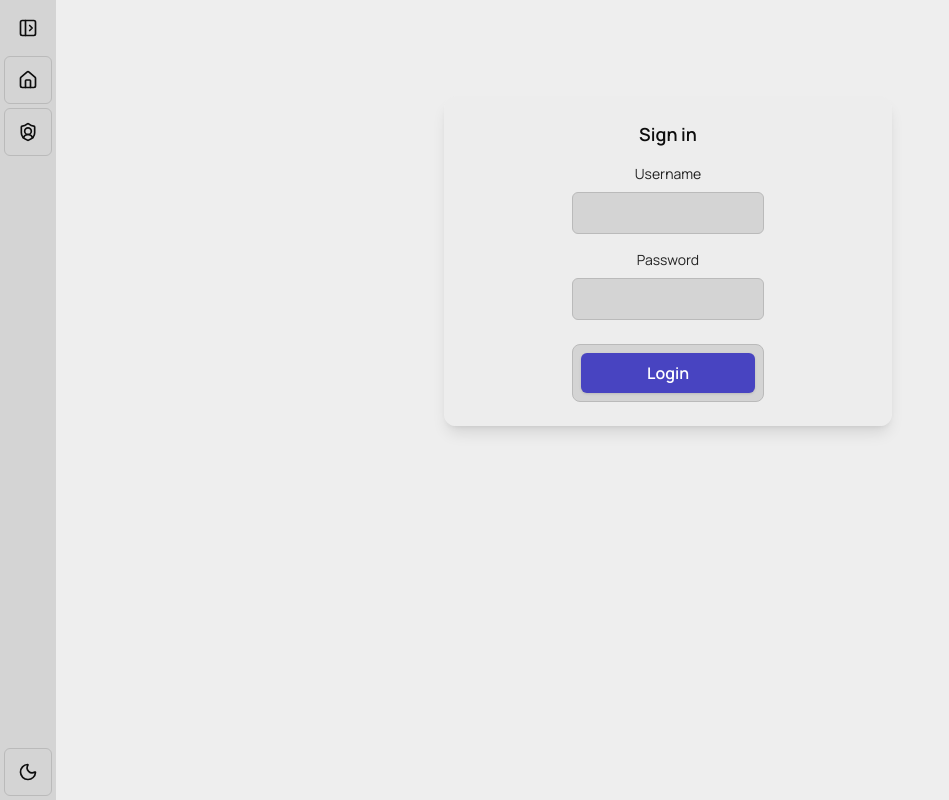
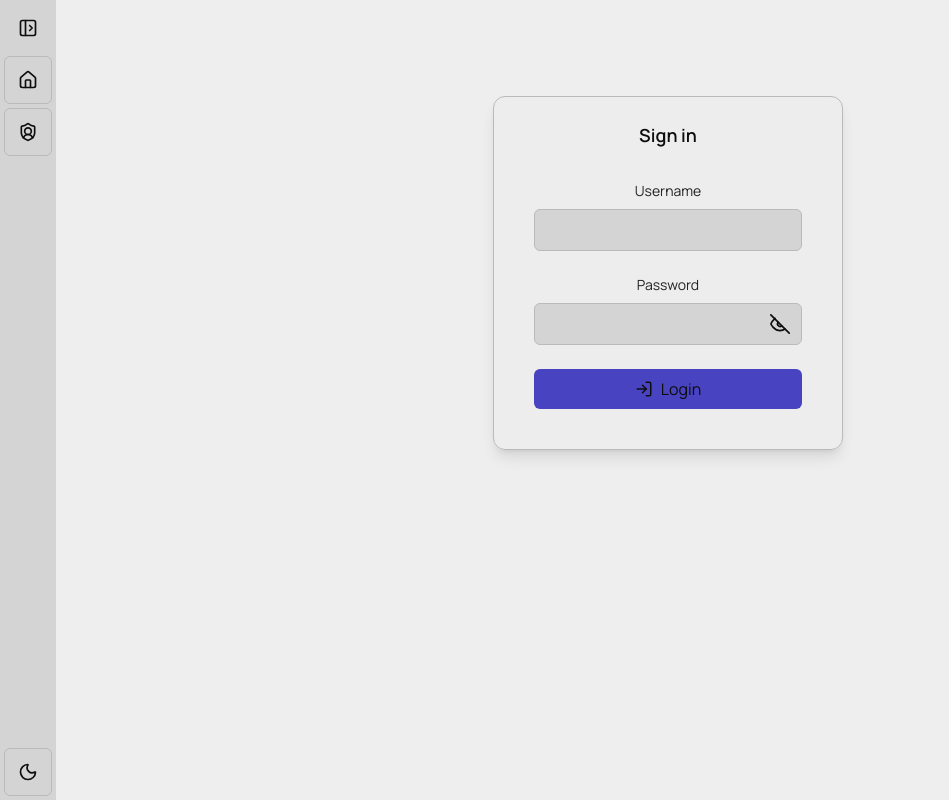
Before and after one commit to StinkyCheeseStudios/Sisyphus, a SvelteKit app: page /login in a window 1280 px wide. Shown: the whole page, without its empty margins (0-949 px from the left). Built offline with nearby package versions, Linux system fonts and the light colour scheme.

Commit message:
Made minor improvements for the login screen UI. Added a clickable toggle for the password field.

```diff
--- a/src/routes/login/+page.svelte
+++ b/src/routes/login/+page.svelte
@@ -1,31 +1,117 @@
-<form class="max-w-md mx-auto my-24 p-6 rounded-xl shadow-lg flex flex-col gap-4 bg-(--main-1)/90 dark:bg-(--main-2)/90" on:submit|preventDefault>
+<script>
+	let showPassword = false;
+</script>
+
+<div class="mx-auto w-[90%] md:w-[350px]">
+	<form
+		class="mx-auto my-24 flex flex-col gap-4 rounded-xl border border-(--main-3) bg-(--main-1)/90 p-6 shadow-lg"
+		on:submit|preventDefault
+	>
 		<h1 class="text-center text-lg font-semibold text-(--fore-1)">Sign in</h1>
 
-  <div class="field flex flex-col gap-2">
-    <label for="username" class="text-sm text-(--fore-2) text-center w-48 mx-auto">Username</label>
+		<div class="mx-auto flex w-full flex-col items-center gap-6 p-4">
+			<!-- USERNAME -->
+			<div class="field relative flex w-full flex-col gap-2">
+				<label for="username" class="mx-auto text-center text-sm text-(--fore-2)"> Username </label>
+
 				<input
 					id="username"
 					name="username"
 					type="text"
 					autocomplete="username"
-      class="form-input w-48 mx-auto px-3 py-2 rounded-md border border-(--main-3) bg-(--main-2) text-(--fore-1) focus:ring-2 focus:ring-(--accent-1) focus:border-(--accent-1)"
+					class="mx-auto form-input w-full rounded-md border border-(--main-3) bg-(--main-2) px-3 py-2 pr-10 text-(--fore-1) focus:border-(--accent-1) focus:ring-2 focus:ring-(--accent-1)"
 				/>
 			</div>
 
-  <div class="field flex flex-col gap-2">
-    <label for="password" class="text-sm text-(--fore-2) text-center w-48 mx-auto">Password</label>
+			<!-- PASSWORD -->
+			<div class="field relative flex w-full flex-col gap-2">
+				<label for="password" class="mx-auto text-center text-sm text-(--fore-2)"> Password </label>
+
+				<!-- WRAPPER: same width as the input; THIS is the element the button is positioned inside -->
+				<div class="relative mx-auto w-full">
 					<input
 						id="password"
 						name="password"
-      type="password"
+						type={showPassword ? 'text' : 'password'}
 						autocomplete="current-password"
-      class="form-input w-48 mx-auto px-3 py-2 rounded-md border border-(--main-3) bg-(--main-2) text-(--fore-1) focus:ring-2 focus:ring-(--accent-1) focus:border-(--accent-1)"
+						class="block w-full rounded-md border border-(--main-3) bg-(--main-2) px-3 py-2 pr-14 text-(--fore-1) focus:border-(--accent-1) focus:ring-2 focus:ring-(--accent-1)"
 					/>
+
+					<!-- TOGGLE: fills the input height (inset-y-0) and centers the icon with flex -->
+					<button
+						type="button"
+						class="absolute inset-y-0 right-3 z-10 flex items-center justify-center p-0 text-(--fore-1) hover:opacity-80"
+						on:click={() => (showPassword = !showPassword)}
+						aria-label="Toggle password visibility"
+					>
+						{#if showPassword}
+							<!-- Eye open -->
+							<svg
+								xmlns="http://www.w3.org/2000/svg"
+								width="20"
+								height="20"
+								fill="none"
+								stroke="currentColor"
+								stroke-width="2"
+								stroke-linecap="round"
+								stroke-linejoin="round"
+								viewBox="0 0 24 24"
+								class="block"
+							>
+								<path d="M1 12s4-8 11-8 11 8 11 8-4 8-11 8-11-8-11-8z" />
+								<circle cx="12" cy="12" r="3" />
+							</svg>
+						{:else}
+							<!-- Eye closed -->
+							<svg
+								xmlns="http://www.w3.org/2000/svg"
+								width="20"
+								height="20"
+								fill="none"
+								stroke="currentColor"
+								stroke-width="2"
+								stroke-linecap="round"
+								stroke-linejoin="round"
+								viewBox="0 0 24 24"
+								class="block"
+							>
+								<path
+									d="M17.94 17.94A10.94 10.94 0 0 1 12 20c-7 0-11-8-11-8a20.91 20.91 0 0 1 5.06-6.88"
+								/>
+								<path d="M1 1l22 22" />
+								<path d="M14.12 14.12A3 3 0 0 1 9.88 9.88" />
+							</svg>
+						{/if}
+					</button>
+				</div>
 			</div>
 
-  <div class="mt-2 mx-auto w-48 p-2 rounded-lg border border-(--main-3) bg-(--main-2)">
-    <button type="button" class="w-full inline-flex justify-center items-center rounded-md px-4 py-2 font-semibold text-white bg-(--accent-1) hover:brightness-95 active:translate-y-px shadow-sm">
+			<div class="mx-auto w-full">
+				<button
+					type="submit"
+					class="relative flex w-full items-center justify-center gap-2 rounded-md bg-(--accent-1)
+					px-4 py-2 text-(--fore-1) transition hover:brightness-110 focus:ring-2 focus:ring-(--accent-1)
+					cursor-pointer hover:opacity-80 ease-in-out hover:translate-y-1 hover:scale-105">
+					<!-- Login icon -->
+					<svg
+						xmlns="http://www.w3.org/2000/svg"
+						width="18"
+						height="18"
+						viewBox="0 0 24 24"
+						fill="none"
+						stroke="currentColor"
+						stroke-width="2"
+						stroke-linecap="round"
+						stroke-linejoin="round"
+					>
+						<path d="M15 3h4a2 2 0 0 1 2 2v14a2 2 0 0 1-2 2h-4" />
+						<polyline points="10 17 15 12 10 7" />
+						<line x1="3" y1="12" x2="15" y2="12" />
+					</svg>
+
 					Login
 				</button>
 			</div>
+		</div>
 	</form>
+</div>
```
Also changed, not shown: static/img/background.jpg (added). Lines whose indentation alone changed are shown as unchanged.
